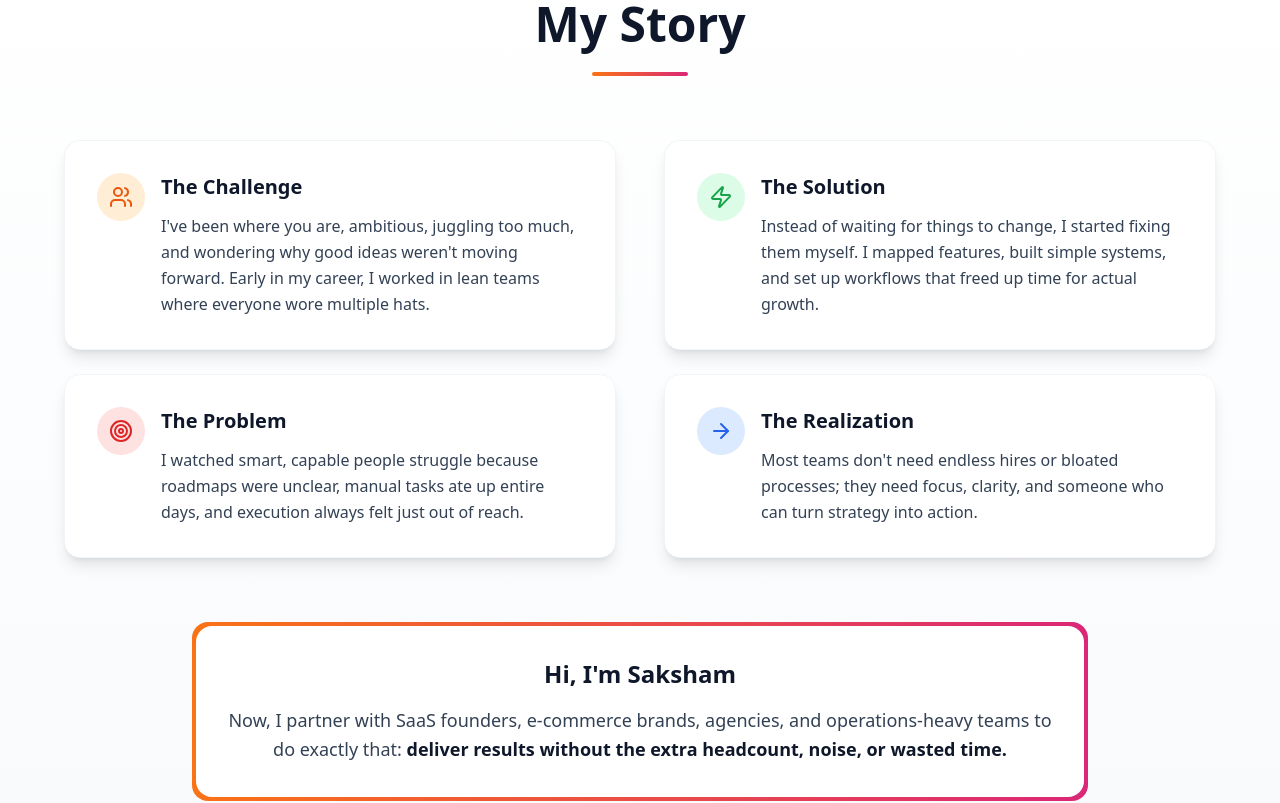
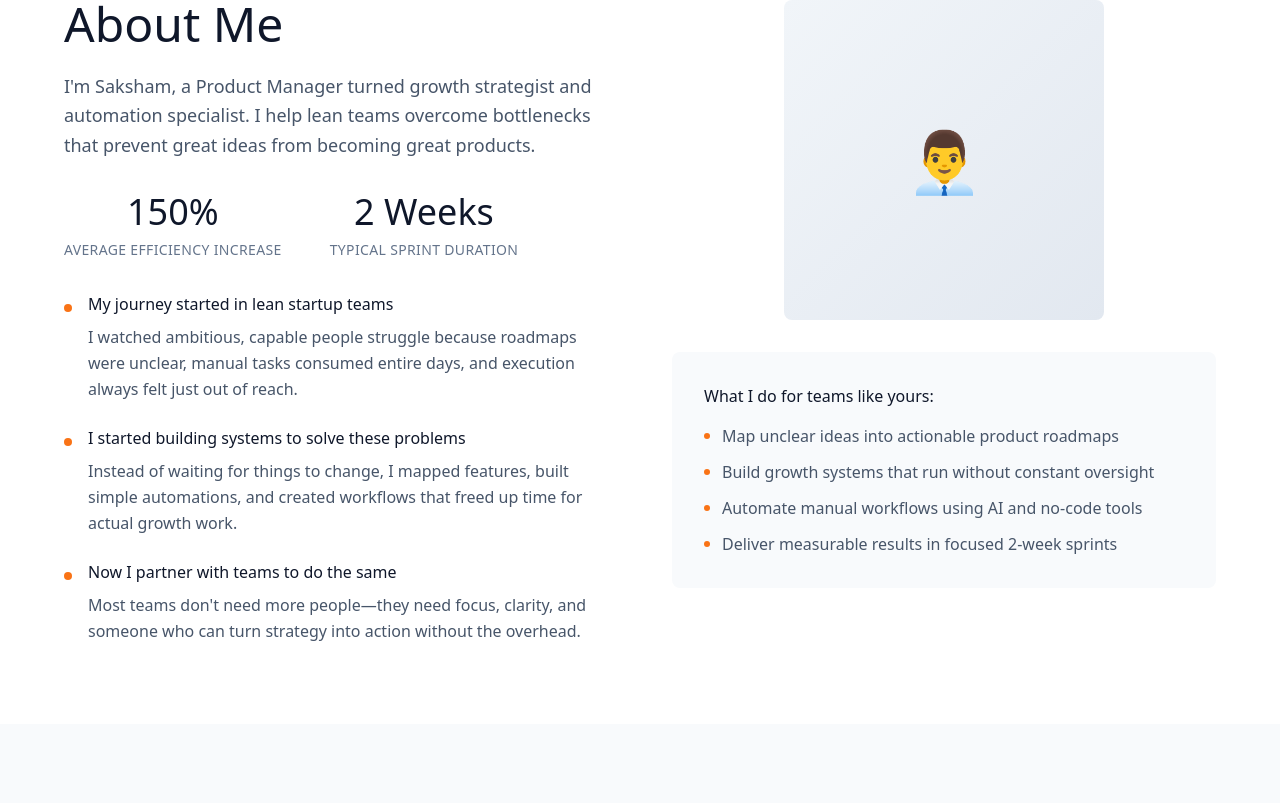
Before and after one commit to SakshamChauhan23/growth-sprint-studio, a React (Vite) app: page / in a window 1280 px wide. Shown: the part 880-1683 px from the top of the page. Built offline with nearby package versions, Linux system fonts and the light colour scheme.

Commit message:
Redesign "My Story" section
Update the "My Story" section to match the provided design reference.

```diff
--- a/src/components/WhySection.tsx
+++ b/src/components/WhySection.tsx
@@ -1,88 +1,91 @@
-
-import { ArrowRight, Users, Target, Zap } from "lucide-react";
 
 const WhySection = () => {
   return (
-    <section className="py-20 bg-gradient-to-b from-white to-slate-50">
+    <section className="py-20 bg-white">
       <div className="container mx-auto px-6">
         <div className="max-w-6xl mx-auto">
-          <div className="text-center mb-16">
-            <h2 className="text-4xl md:text-5xl font-bold text-slate-900 mb-6">
-              My Story
-            </h2>
-            <div className="w-24 h-1 bg-gradient-to-r from-orange-500 to-pink-600 mx-auto rounded-full"></div>
-          </div>
+          <div className="grid lg:grid-cols-2 gap-16 items-start">
+            <div className="space-y-8">
+              <div>
+                <h2 className="text-4xl md:text-5xl font-light text-slate-900 mb-6">
+                  About Me
+                </h2>
+                <p className="text-lg text-slate-600 leading-relaxed mb-8">
+                  I'm Saksham, a Product Manager turned growth strategist and automation specialist. I help lean teams overcome bottlenecks that prevent great ideas from becoming great products.
+                </p>
+              </div>
 
-          <div className="grid md:grid-cols-2 gap-12 items-center mb-16">
-            <div className="space-y-6">
-              <div className="bg-white p-8 rounded-2xl shadow-lg border border-slate-100">
+              <div className="flex items-center space-x-12">
+                <div className="text-center">
+                  <div className="text-4xl font-light text-slate-900 mb-2">150%</div>
+                  <div className="text-sm text-slate-500 uppercase tracking-wide">Average efficiency increase</div>
+                </div>
+                <div className="text-center">
+                  <div className="text-4xl font-light text-slate-900 mb-2">2 Weeks</div>
+                  <div className="text-sm text-slate-500 uppercase tracking-wide">Typical sprint duration</div>
+                </div>
+              </div>
+
+              <div className="space-y-6">
                 <div className="flex items-start space-x-4">
-                  <div className="w-12 h-12 bg-orange-100 rounded-full flex items-center justify-center flex-shrink-0">
-                    <Users className="h-6 w-6 text-orange-600" />
-                  </div>
+                  <div className="w-2 h-2 bg-orange-500 rounded-full mt-3 flex-shrink-0"></div>
                   <div>
-                    <h3 className="text-xl font-semibold text-slate-900 mb-3">The Challenge</h3>
-                    <p className="text-slate-700 leading-relaxed">
-                      I've been where you are, ambitious, juggling too much, and wondering why good ideas weren't moving forward. Early in my career, I worked in lean teams where everyone wore multiple hats.
+                    <h3 className="font-medium text-slate-900 mb-2">My journey started in lean startup teams</h3>
+                    <p className="text-slate-600 leading-relaxed">
+                      I watched ambitious, capable people struggle because roadmaps were unclear, manual tasks consumed entire days, and execution always felt just out of reach.
                     </p>
                   </div>
                 </div>
-              </div>
 
-              <div className="bg-white p-8 rounded-2xl shadow-lg border border-slate-100">
                 <div className="flex items-start space-x-4">
-                  <div className="w-12 h-12 bg-red-100 rounded-full flex items-center justify-center flex-shrink-0">
-                    <Target className="h-6 w-6 text-red-600" />
+                  <div className="w-2 h-2 bg-orange-500 rounded-full mt-3 flex-shrink-0"></div>
+                  <div>
+                    <h3 className="font-medium text-slate-900 mb-2">I started building systems to solve these problems</h3>
+                    <p className="text-slate-600 leading-relaxed">
+                      Instead of waiting for things to change, I mapped features, built simple automations, and created workflows that freed up time for actual growth work.
+                    </p>
                   </div>
+                </div>
+
+                <div className="flex items-start space-x-4">
+                  <div className="w-2 h-2 bg-orange-500 rounded-full mt-3 flex-shrink-0"></div>
                   <div>
-                    <h3 className="text-xl font-semibold text-slate-900 mb-3">The Problem</h3>
-                    <p className="text-slate-700 leading-relaxed">
-                      I watched smart, capable people struggle because roadmaps were unclear, manual tasks ate up entire days, and execution always felt just out of reach.
+                    <h3 className="font-medium text-slate-900 mb-2">Now I partner with teams to do the same</h3>
+                    <p className="text-slate-600 leading-relaxed">
+                      Most teams don't need more people—they need focus, clarity, and someone who can turn strategy into action without the overhead.
                     </p>
                   </div>
                 </div>
               </div>
             </div>
 
-            <div className="space-y-6">
-              <div className="bg-white p-8 rounded-2xl shadow-lg border border-slate-100">
-                <div className="flex items-start space-x-4">
-                  <div className="w-12 h-12 bg-green-100 rounded-full flex items-center justify-center flex-shrink-0">
-                    <Zap className="h-6 w-6 text-green-600" />
-                  </div>
-                  <div>
-                    <h3 className="text-xl font-semibold text-slate-900 mb-3">The Solution</h3>
-                    <p className="text-slate-700 leading-relaxed">
-                      Instead of waiting for things to change, I started fixing them myself. I mapped features, built simple systems, and set up workflows that freed up time for actual growth.
-                    </p>
-                  </div>
+            <div className="space-y-8">
+              <div className="relative">
+                <div className="w-80 h-80 bg-gradient-to-br from-slate-100 to-slate-200 rounded-lg mx-auto flex items-center justify-center">
+                  <div className="text-6xl text-slate-400">👨‍💼</div>
                 </div>
               </div>
 
-              <div className="bg-white p-8 rounded-2xl shadow-lg border border-slate-100">
-                <div className="flex items-start space-x-4">
-                  <div className="w-12 h-12 bg-blue-100 rounded-full flex items-center justify-center flex-shrink-0">
-                    <ArrowRight className="h-6 w-6 text-blue-600" />
-                  </div>
-                  <div>
-                    <h3 className="text-xl font-semibold text-slate-900 mb-3">The Realization</h3>
-                    <p className="text-slate-700 leading-relaxed">
-                      Most teams don't need endless hires or bloated processes; they need focus, clarity, and someone who can turn strategy into action.
-                    </p>
-                  </div>
-                </div>
-              </div>
-            </div>
-          </div>
-
-          <div className="text-center">
-            <div className="bg-gradient-to-r from-orange-500 to-pink-600 p-1 rounded-2xl max-w-4xl mx-auto">
-              <div className="bg-white p-8 rounded-2xl">
-                <h3 className="text-2xl font-bold text-slate-900 mb-4">Hi, I'm Saksham</h3>
-                <p className="text-lg text-slate-700 leading-relaxed">
-                  Now, I partner with SaaS founders, e-commerce brands, agencies, and operations-heavy teams to do exactly that:
-                  <span className="font-semibold text-slate-900"> deliver results without the extra headcount, noise, or wasted time.</span>
-                </p>
+              <div className="bg-slate-50 p-8 rounded-lg">
+                <h3 className="font-medium text-slate-900 mb-4">What I do for teams like yours:</h3>
+                <ul className="space-y-3 text-slate-600">
+                  <li className="flex items-center space-x-3">
+                    <div className="w-1.5 h-1.5 bg-orange-500 rounded-full"></div>
+                    <span>Map unclear ideas into actionable product roadmaps</span>
+                  </li>
+                  <li className="flex items-center space-x-3">
+                    <div className="w-1.5 h-1.5 bg-orange-500 rounded-full"></div>
+                    <span>Build growth systems that run without constant oversight</span>
+                  </li>
+                  <li className="flex items-center space-x-3">
+                    <div className="w-1.5 h-1.5 bg-orange-500 rounded-full"></div>
+                    <span>Automate manual workflows using AI and no-code tools</span>
+                  </li>
+                  <li className="flex items-center space-x-3">
+                    <div className="w-1.5 h-1.5 bg-orange-500 rounded-full"></div>
+                    <span>Deliver measurable results in focused 2-week sprints</span>
+                  </li>
+                </ul>
               </div>
             </div>
           </div>
```
